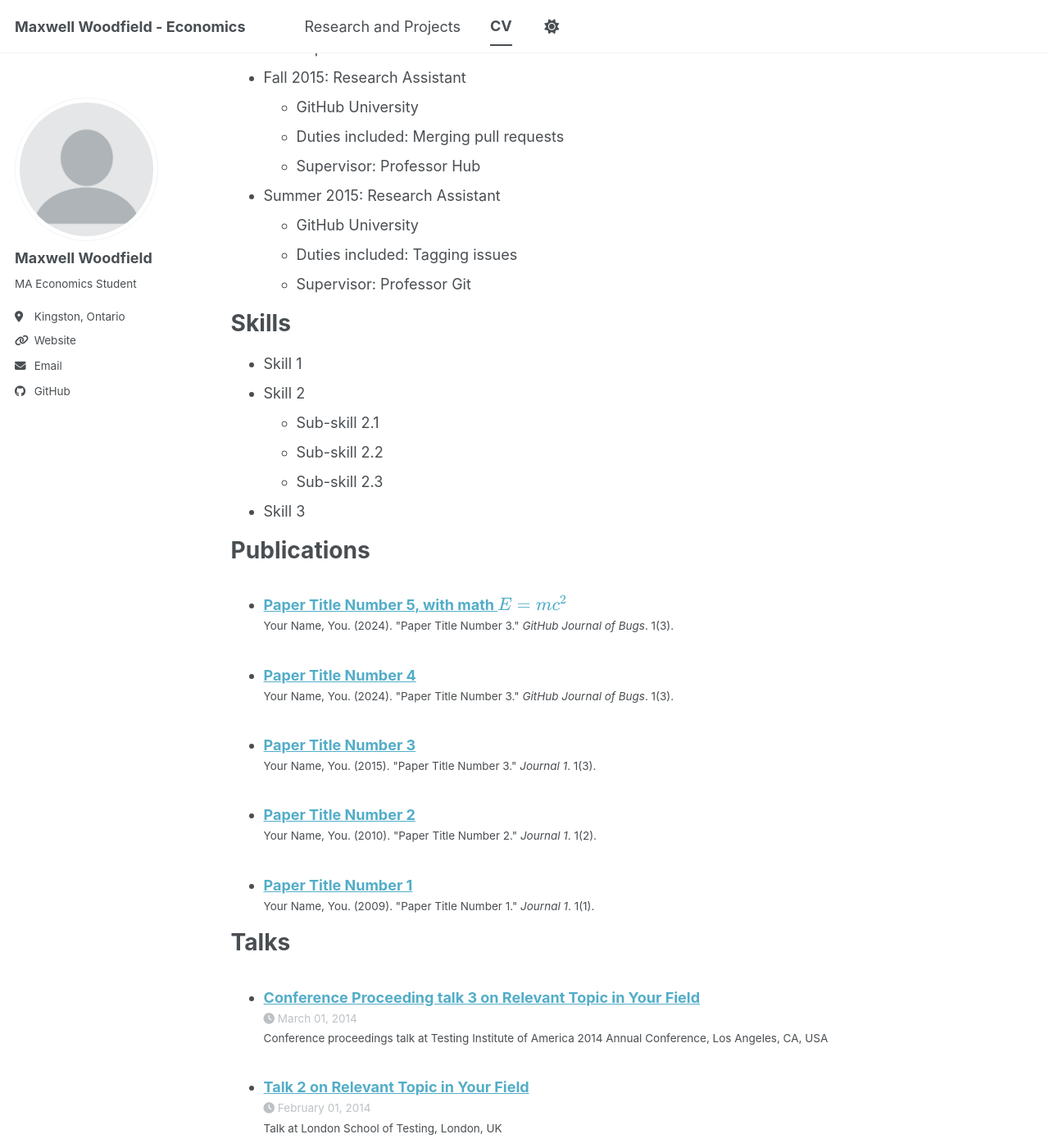
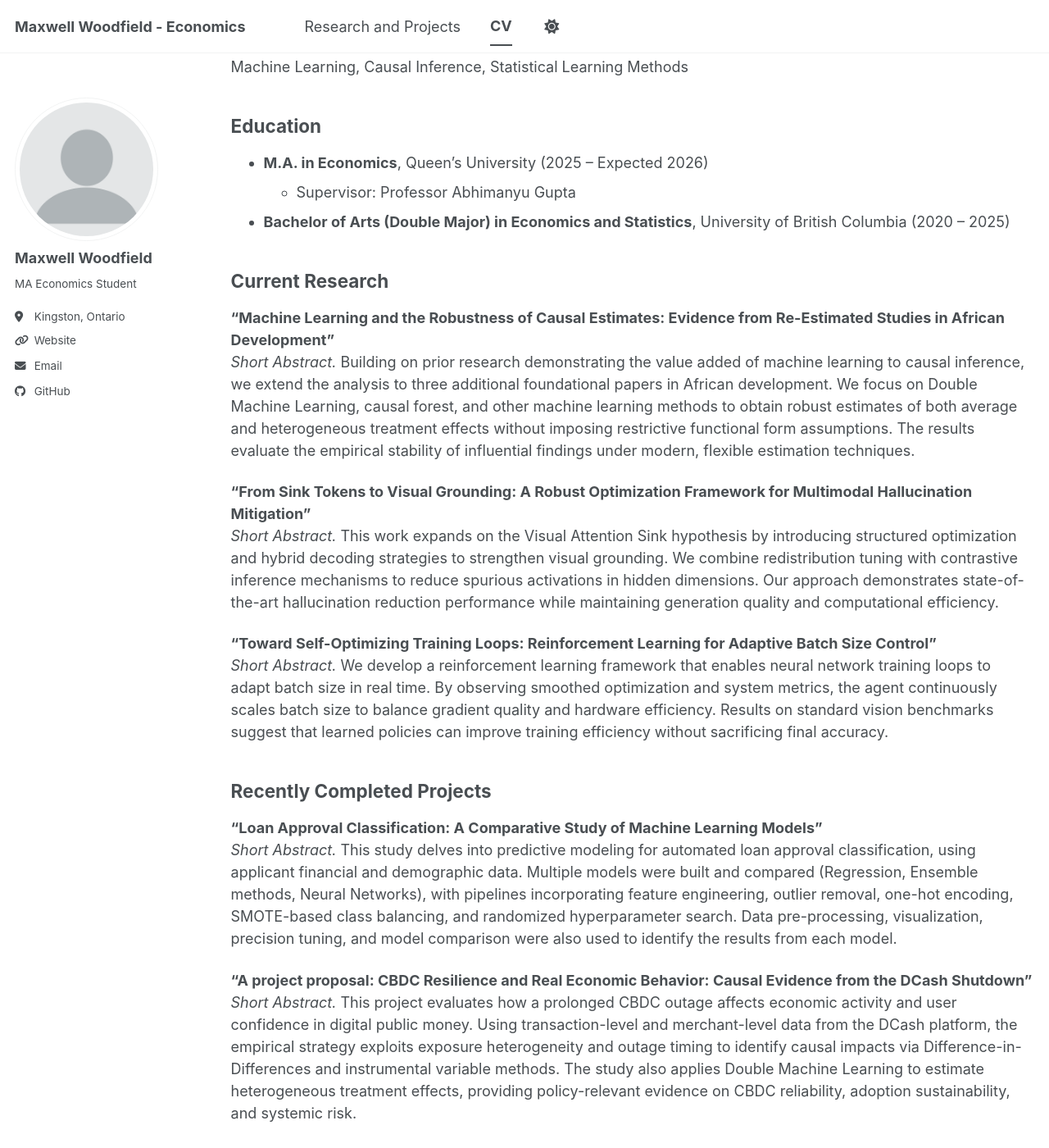
Before and after one commit to saucemmmm/saucemmmm.github.io, a Jekyll site: the page built from _pages/cv.md, in a window 1280 px wide and 1400 px high, scrolled down 427 px. Shown: the whole window at 82% size. Built offline with Jekyll 4.4.1, drawn with Linux system fonts in a browser that asks for light colours; a script bundle is joined from its source files by our own code; library files that are not in the unit come from our copies; some of the changed text lies outside the part shown.

Commit message:
Revise CV with updated contact and education details

```diff
--- a/_pages/cv.md
+++ b/_pages/cv.md
@@ -9,56 +9,53 @@
 
 {% include base_path %}
 
-Education
-======
-* Ph.D in Version Control Theory, GitHub University, 2018 (expected)
-* M.S. in Jekyll, GitHub University, 2014
-* B.S. in GitHub, GitHub University, 2012
+## Contact Information
+**Department of Economics, Queen’s University**
+19 Scott St
+Kingston, Ontario, Canada K7L 1L3
 
-Work experience
-======
-* Spring 2024: Academic Pages Collaborator
-  * GitHub University
-  * Duties includes: Updates and improvements to template
-  * Supervisor: The Users
+**Email:** [25pf15@queensu.ca](mailto:25pf15@queensu.ca)
+**Website:** [https://saucemmmm.github.io/](https://saucemmmm.github.io/)
+**Citizenship:** Canadian
 
-* Fall 2015: Research Assistant
-  * GitHub University
-  * Duties included: Merging pull requests
-  * Supervisor: Professor Hub
+## Research Areas
+Machine Learning, Causal Inference, Statistical Learning Methods
 
-* Summer 2015: Research Assistant
-  * GitHub University
-  * Duties included: Tagging issues
-  * Supervisor: Professor Git
+## Education
+* **M.A. in Economics**, Queen’s University (2025 -- Expected 2026)
+  * Supervisor: Professor Abhimanyu Gupta
+* **Bachelor of Arts (Double Major) in Economics and Statistics**, University of British Columbia (2020 -- 2025)
 
-Skills
-======
-* Skill 1
-* Skill 2
-  * Sub-skill 2.1
-  * Sub-skill 2.2
-  * Sub-skill 2.3
-* Skill 3
+## Current Research
+**“Machine Learning and the Robustness of Causal Estimates: Evidence from Re-Estimated Studies in African Development”**
+*Short Abstract.* Building on prior research demonstrating the value added of machine learning to causal inference, we extend the analysis to three additional foundational papers in African development. We focus on Double Machine Learning, causal forest, and other machine learning methods to obtain robust estimates of both average and heterogeneous treatment effects without imposing restrictive functional form assumptions. The results evaluate the empirical stability of influential findings under modern, flexible estimation techniques.
 
-Publications
-======
-  <ul>{% for post in site.publications reversed %}
-    {% include archive-single-cv.html %}
-  {% endfor %}</ul>
+**“From Sink Tokens to Visual Grounding: A Robust Optimization Framework for Multimodal Hallucination Mitigation”**
+*Short Abstract.* This work expands on the Visual Attention Sink hypothesis by introducing structured optimization and hybrid decoding strategies to strengthen visual grounding. We combine redistribution tuning with contrastive inference mechanisms to reduce spurious activations in hidden dimensions. Our approach demonstrates state-of-the-art hallucination reduction performance while maintaining generation quality and computational efficiency.
 
-Talks
-======
-  <ul>{% for post in site.talks reversed %}
-    {% include archive-single-talk-cv.html  %}
-  {% endfor %}</ul>
+**“Toward Self-Optimizing Training Loops: Reinforcement Learning for Adaptive Batch Size Control”**
+*Short Abstract.* We develop a reinforcement learning framework that enables neural network training loops to adapt batch size in real time. By observing smoothed optimization and system metrics, the agent continuously scales batch size to balance gradient quality and hardware efficiency. Results on standard vision benchmarks suggest that learned policies can improve training efficiency without sacrificing final accuracy.
 
-Teaching
-======
-  <ul>{% for post in site.teaching reversed %}
-    {% include archive-single-cv.html %}
-  {% endfor %}</ul>
+## Recently Completed Projects
+**"Loan Approval Classification: A Comparative Study of Machine Learning Models"**
+*Short Abstract.* This study delves into predictive modeling for automated loan approval classification, using applicant financial and demographic data. Multiple models were built and compared (Regression, Ensemble methods, Neural Networks), with pipelines incorporating feature engineering, outlier removal, one-hot encoding, SMOTE-based class balancing, and randomized hyperparameter search. Data pre-processing, visualization, precision tuning, and model comparison were also used to identify the results from each model.
 
-Service and leadership
-======
-* Currently signed in to 43 different slack teams
+**"A project proposal: CBDC Resilience and Real Economic Behavior: Causal Evidence from the DCash Shutdown"**
+*Short Abstract.* This project evaluates how a prolonged CBDC outage affects economic activity and user confidence in digital public money. Using transaction-level and merchant-level data from the DCash platform, the empirical strategy exploits exposure heterogeneity and outage timing to identify causal impacts via Difference-in-Differences and instrumental variable methods. The study also applies Double Machine Learning to estimate heterogeneous treatment effects, providing policy-relevant evidence on CBDC reliability, adoption sustainability, and systemic risk.
+
+## Work Experience
+**Chapman Learning Commons - UBC**
+
+* **Project Assistant Leader** (2024 -- 2025)
+  * Redesigned our public website, optimizing user traction, implementing accessibility practices to enhance usability, and improving navigation efficiency.
+  * Monitored and analyzed social media analytics to identify trends, optimizing content strategies to enhance user interactions and increase student-driven projects' visibility.
+  * Led a team of 15 student staff, providing training, project oversight, and feedback on content development.
+
+* **Project Assistant** (2023 -- 2024)
+  * Designed and facilitated high-quality digital educational content, including leading workshops, producing video guides, and creating social media posts, to enhance student learning.
+  * Developed a comprehensive guide for Project Assistants by analyzing a dataset of 10,000+ student inquiries, identifying key trends, and prioritizing critical topics to enhance service efficiency and improve student learning support.
+
+## Programming Skills
+* **Matrix and Statistical Languages:** Python, R, Stata
+* **Version Control and IDE:** VS Code, GitHub, Git, RStudio, Google Colab
+* **Typesetting and Presentation:** $\LaTeX$, Prism, Microsoft Office Suite
```
